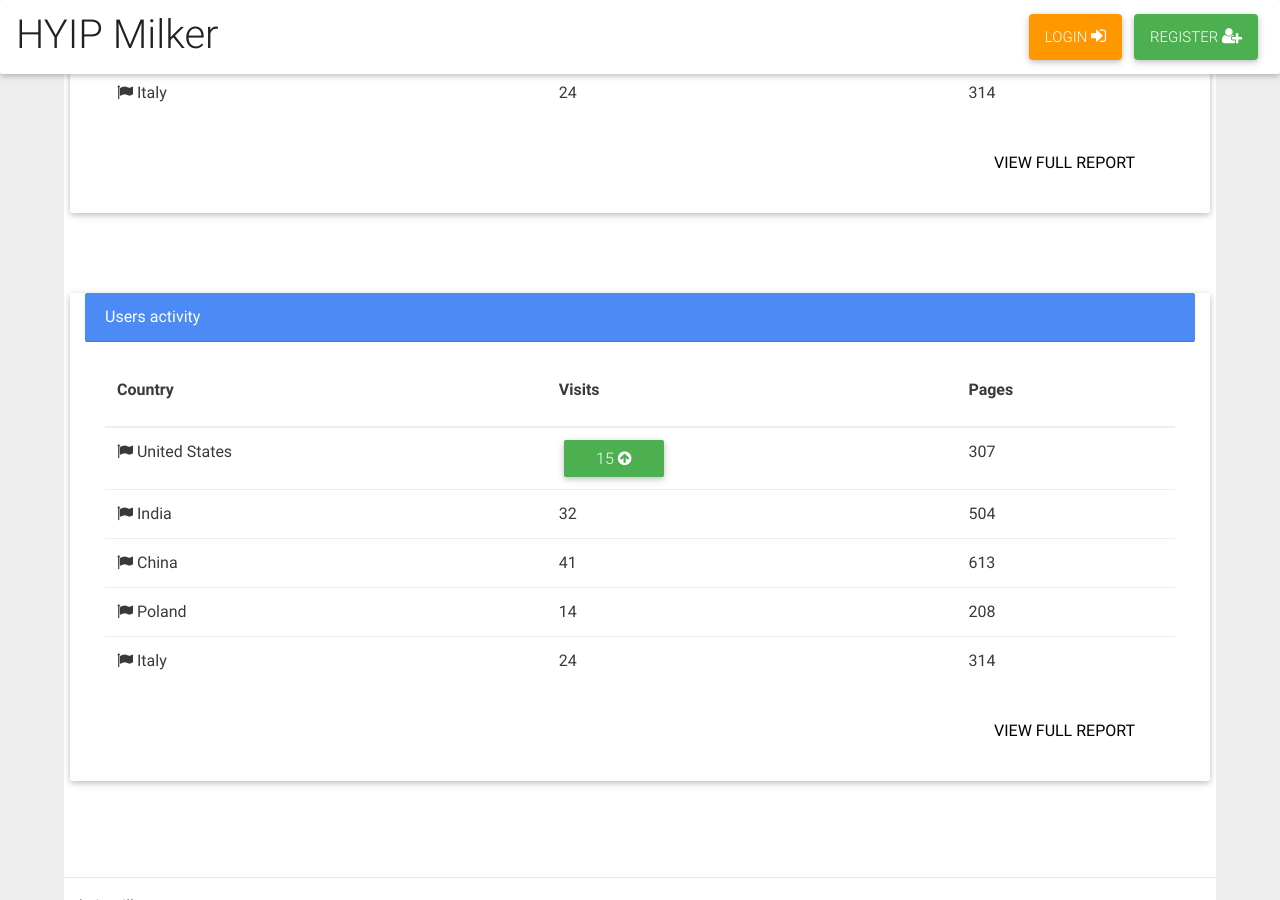
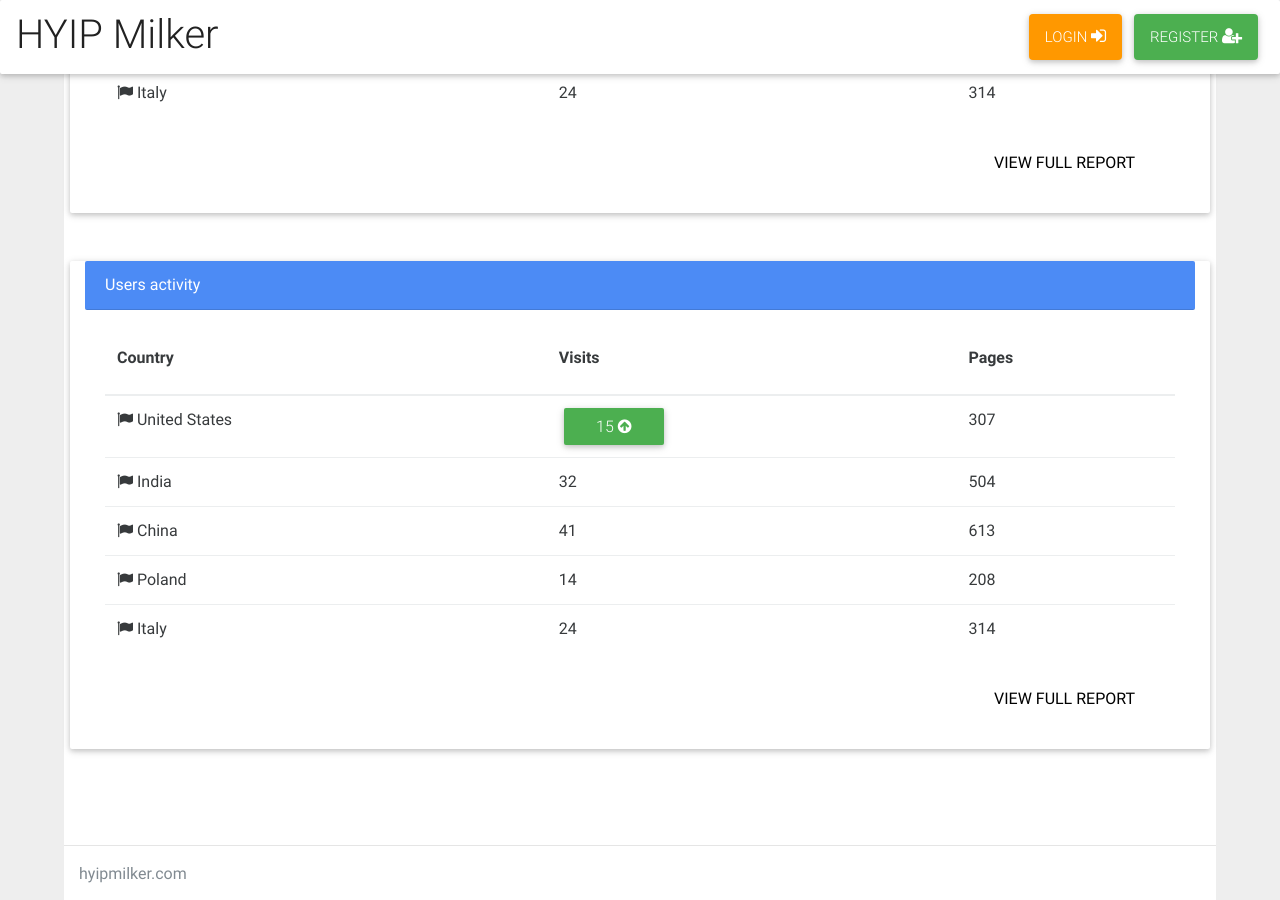
Before and after one commit to hm-gthb/hm-gthb.github.io, a Jekyll site: the page built from dashboard.html, in a window 1280 px wide and 900 px high, scrolled down 1001 px. Built offline with Jekyll 4.4.1, drawn with Linux system fonts in a browser that asks for light colours; nearby versions of some CDN libraries.

Commit message:
Update dashboard.html

```diff
--- a/dashboard.html
+++ b/dashboard.html
@@ -134,13 +134,6 @@
           </div>
         </div>
 
-      </div>
-    </section>
-
-
-
-    <section class="section section-intro">
-      <div class="row m-b-3">
         <div class="card mb-r col-md-6">
           <div class="card-header white-text">
             Users activity
```
